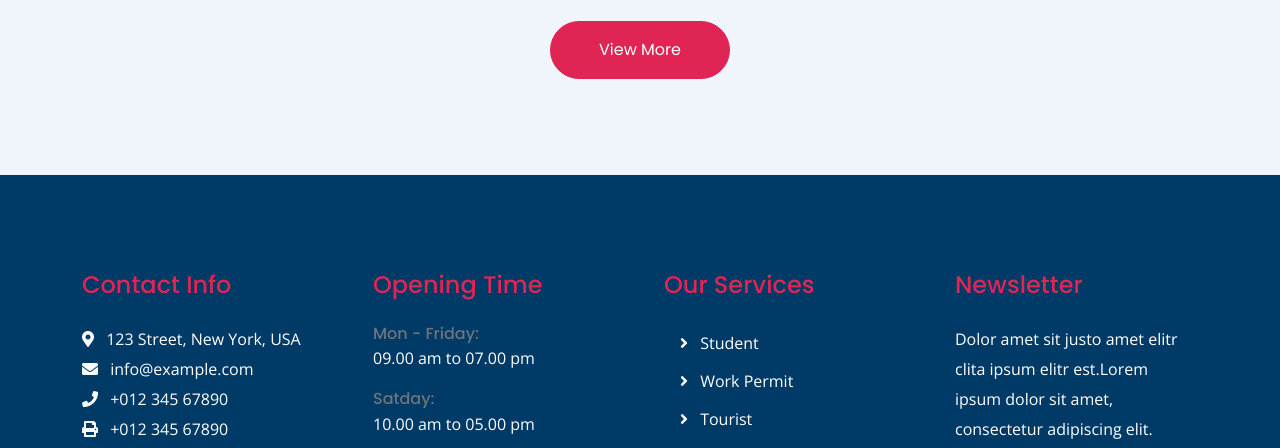
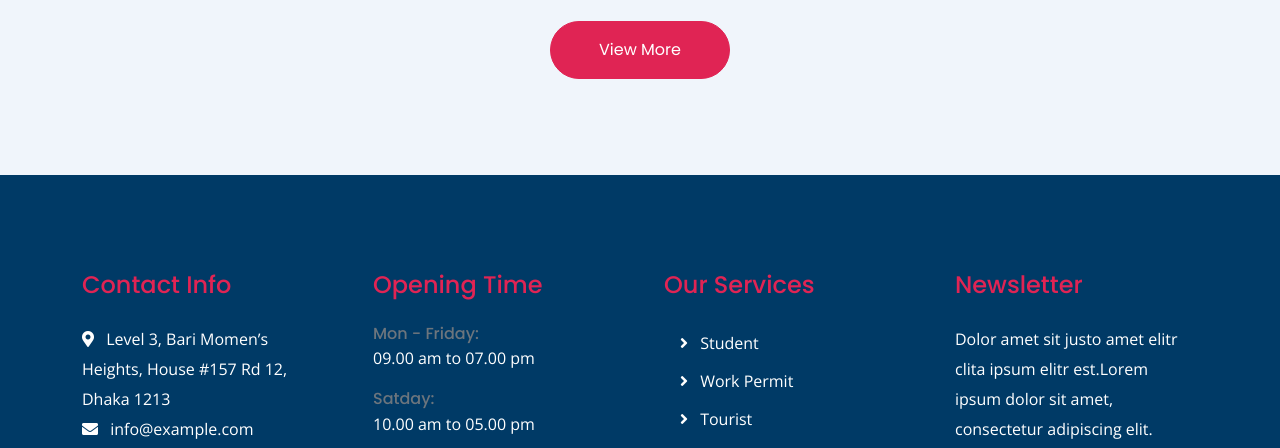
Before and after one commit to joshef0196/Canary-Visa-Consultancy, a plain HTML site: page index.html in a window 1280 px wide. Shown: the part 6387-6835 px from the top of the page. Drawn offline with nearby package versions, Linux system fonts and the light colour scheme; animation ran at ten frames a second.

Commit message:
Fotter menu change

```diff
--- a/index.html
+++ b/index.html
@@ -862,10 +862,10 @@
                     <div class="col-md-6 col-lg-6 col-xl-3">
                         <div class="footer-item d-flex flex-column">
                             <h4 class="text-secondary mb-4">Contact Info</h4>
-                            <a href=""><i class="fa fa-map-marker-alt me-2"></i> 123 Street, New York, USA</a>
+                            <a href=""><i class="fa fa-map-marker-alt me-2"></i>  Level 3, Bari Momen’s Heights, House #157 Rd 12, Dhaka 1213</a>
                             <a href=""><i class="fas fa-envelope me-2"></i> info@example.com</a>
-                            <a href=""><i class="fas fa-phone me-2"></i> +012 345 67890</a>
-                            <a href="" class="mb-3"><i class="fas fa-print me-2"></i> +012 345 67890</a>
+                            <a href=""><i class="fas fa-phone me-2"></i> +880 9611-678383</a>
+                            <a href="" class="mb-3"><i class="fas fa-print me-2"></i> +880 9611-678383</a>
                             <div class="d-flex align-items-center">
                                 <i class="fas fa-share fa-2x text-secondary me-2"></i>
                                 <a class="btn mx-1" href=""><i class="fab fa-facebook-f"></i></a>
```
